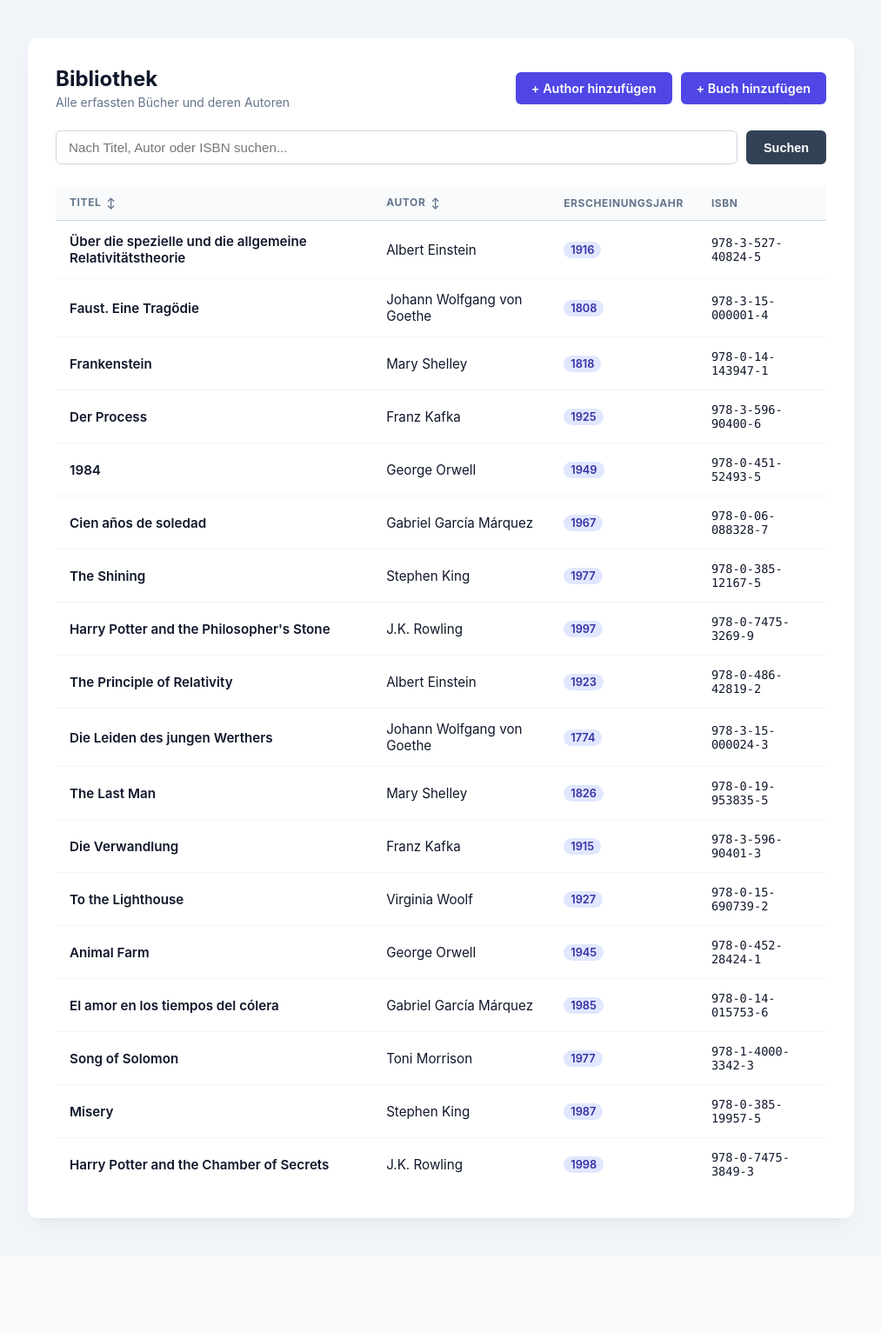
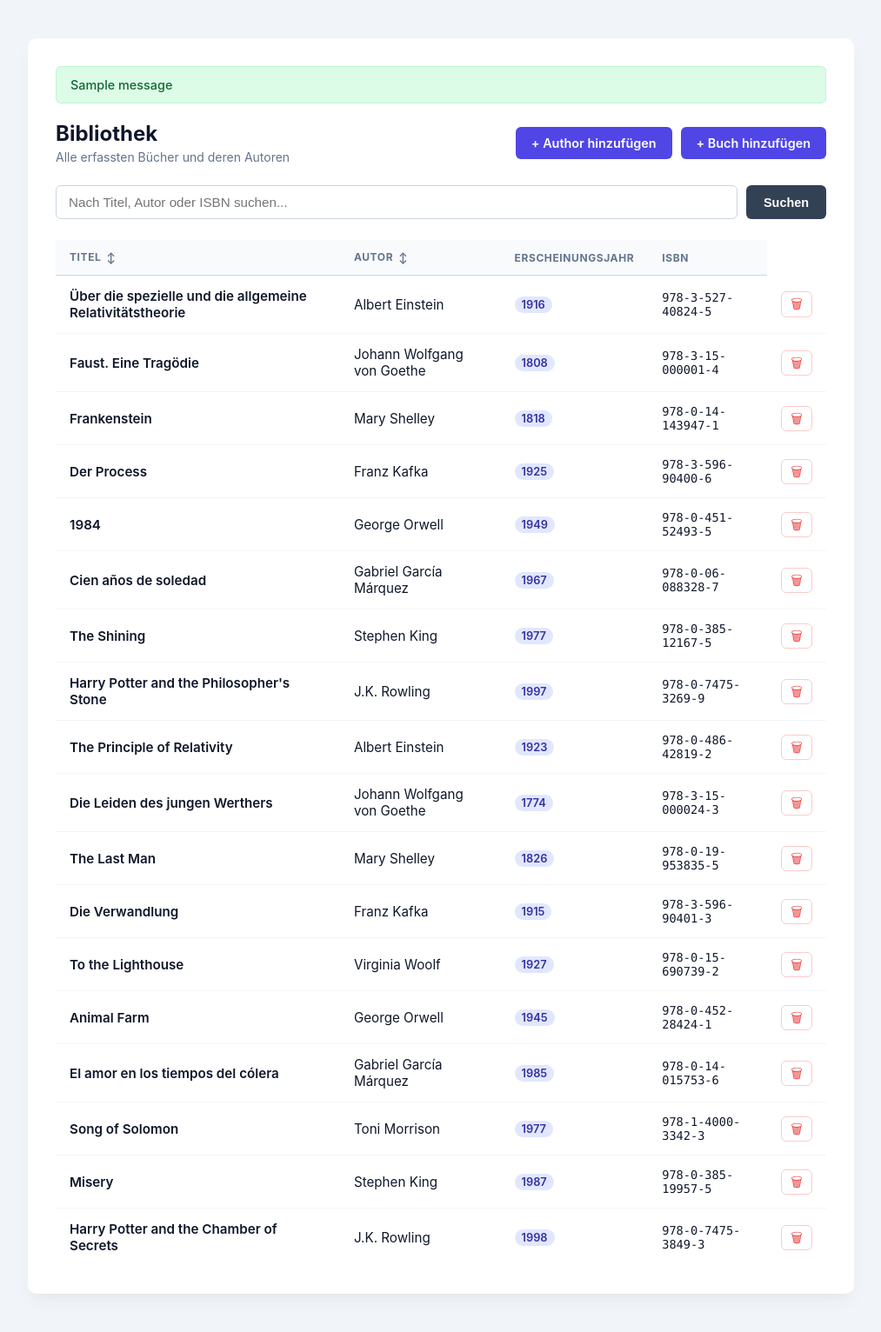
Before and after one commit to TooBieeeee/DigitalLibrary, a Flask app: page / in a window 1280 px wide. Shown: the whole page at 87% size, without its empty margins (133-1146 px from the left). Before the commit the page ends 1408 px from the top, so only its background shows below. Run offline with Flask 3, Linux system fonts and the light colour scheme; one stand-in notice (Sample message) is shown.

Commit message:
added delete function for books and display flash report

```diff
--- a/app.py
+++ b/app.py
@@ -90,5 +90,44 @@ def add_book():
     else:
         return render_template('add_book.html', result=result)
 
+@app.route('/delete_book/<int:book_id>' , methods=['POST'])
+def delete_book(book_id):
+    book = db.session.get(Book, book_id)
+
+    if not book:
+        flash("Buch nicht gefunden.", "danger")
+        return redirect(url_for("index"))
+
+    author_id = book.author_id
+    author_name = book.author.name
+    book_title = book.title
+
+    # 2. Buch löschen und Transaktion abschließen
+    db.session.delete(book)
+    db.session.commit()
+
+    # 3. Prüfen, wie viele verbleibende Bücher dieser Autor noch hat und löschen falls keine mehr da sind
+    remaining_books_count = (
+        db.session.query(Book).filter(Book.author_id == author_id).count()
+    )
+
+    if remaining_books_count == 0:
+        flash(
+            f"Buch „{book_title}“ gelöscht. Hinweis: {author_name} hat nun keine weiteren Bücher im Bestand!",
+            "warning",
+        )
+
+        author = db.session.get(Author, author_id)
+        db.session.delete(author)
+        db.session.commit()
+    else:
+        flash(
+            f"Buch „{book_title}“ gelöscht. {author_name} hat noch {remaining_books_count} weiteres/weitere Buch/Bücher im System.",
+            "success",
+        )
+
+    return redirect(url_for("index"))
+
+
 if __name__ == '__main__':
     app.run()
--- a/static/css/style.css
+++ b/static/css/style.css
@@ -334,3 +334,69 @@ input[type="submit"]:active {
 .btn-search:active {
     transform: scale(0.98);
 }
+
+/* Inline-Formular für Tabellenspalten zurücksetzen */
+.inline-delete-form {
+    display: inline-block;
+    margin: 0;
+    padding: 0;
+    background: none;
+    box-shadow: none;
+    width: auto;
+    max-width: none;
+}
+
+.text-right {
+    text-align: right;
+}
+
+/* Roter Lösch-Button */
+.btn-delete {
+    background-color: transparent;
+    border: 1px solid #fecaca;
+    color: #ef4444;
+    padding: 6px 10px;
+    border-radius: 6px;
+    cursor: pointer;
+    font-size: 0.95rem;
+    line-height: 1;
+    transition: all 0.15s ease;
+}
+
+.btn-delete:hover {
+    background-color: #ef4444;
+    color: #ffffff;
+    border-color: #ef4444;
+    transform: scale(1.05);
+}
+
+.btn-delete:active {
+    transform: scale(0.98);
+}
+
+/* Flash Meldungen*/
+.alert {
+    padding: 12px 16px;
+    border-radius: 6px;
+    margin-bottom: 20px;
+    font-size: 0.9rem;
+    font-weight: 500;
+}
+
+.alert-success {
+    background-color: #dcfce7;
+    color: #166534;
+    border: 1px solid #bbf7d0;
+}
+
+.alert-warning {
+    background-color: #fef3c7;
+    color: #92400e;
+    border: 1px solid #fde68a;
+}
+
+.alert-danger {
+    background-color: #fee2e2;
+    color: #991b1b;
+    border: 1px solid #fecaca;
+}
--- a/templates/home.html
+++ b/templates/home.html
@@ -9,6 +9,15 @@
 <body>
 
     <div class="card-container">
+        {% with messages = get_flashed_messages(with_categories=true) %}
+            {% if messages %}
+                {% for category, message in messages %}
+                    <div class="alert alert-{{ category }}">
+                        {{ message }}
+                    </div>
+                {% endfor %}
+            {% endif %}
+        {% endwith %}
         <header class="card-header">
             <div>
                 <h1>Bibliothek</h1>
@@ -58,6 +67,13 @@
                         </td>
                         <td><span class="badge">{{ book.publication_year }}</span></td>
                         <td class="text-mono">{{ book.isbn }}</td>
+                        <td class="text-right">
+                            <form action="{{ url_for('delete_book', book_id=book.id) }}" method="POST" class="inline-delete-form" onsubmit="return confirm('Möchtest du „{{ book.title }}“ wirklich löschen?');">
+                                <button type="submit" class="btn-delete" title="Buch löschen">
+                                    🗑
+                                </button>
+                            </form>
+                        </td>
                     </tr>
                     {% else %}
                     <tr>
```
Also changed, not shown: data/library.sqlite.
